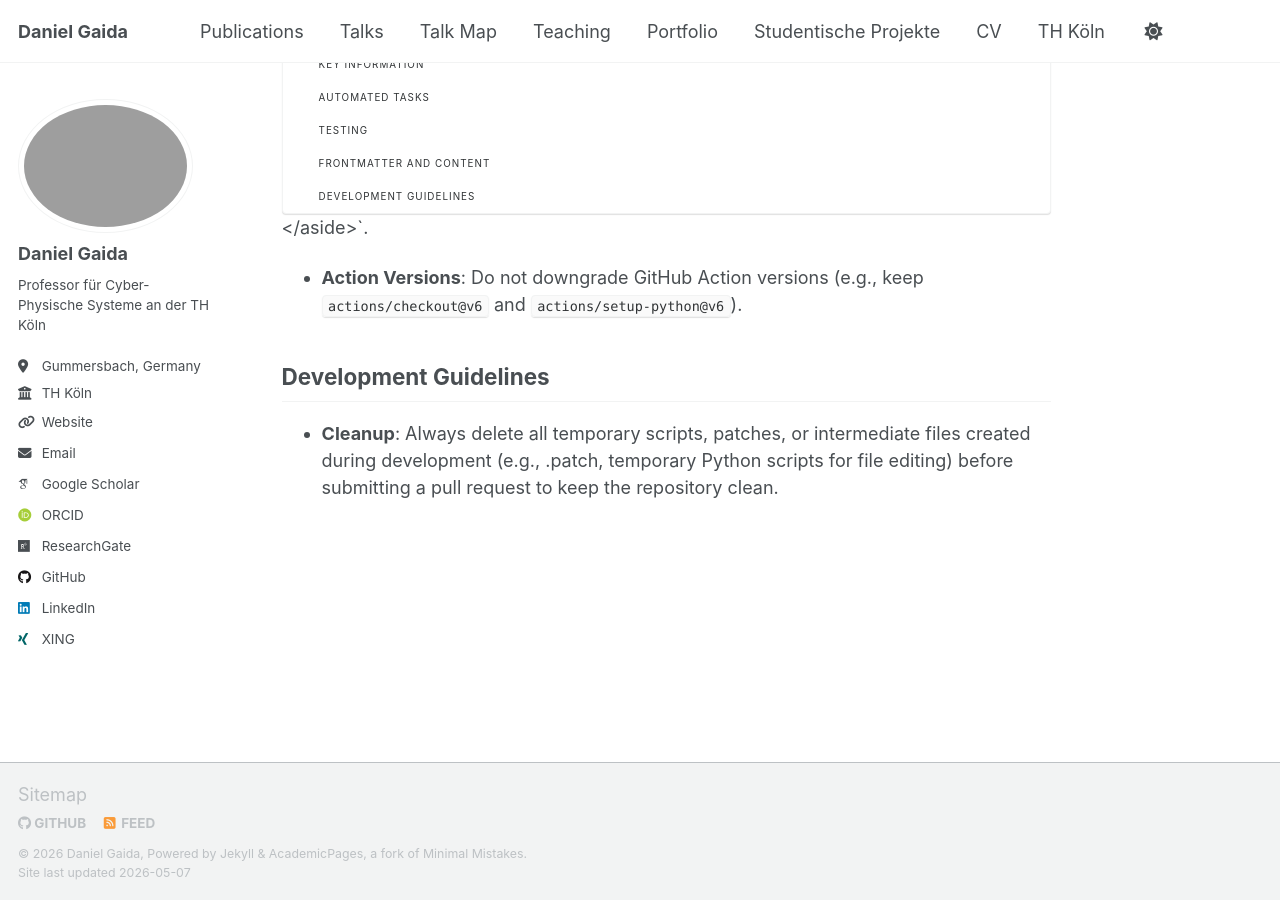
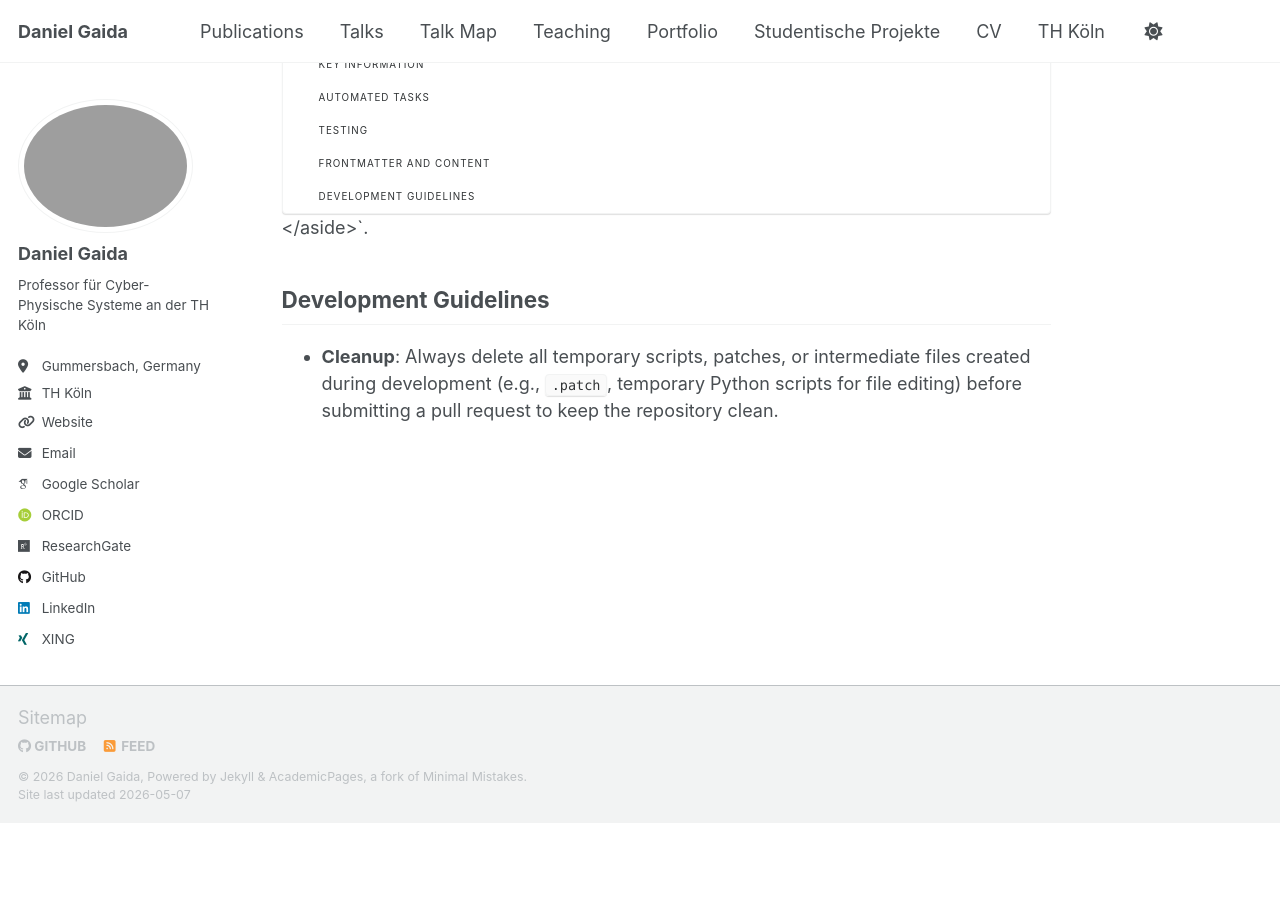
Before and after one commit to dgaida/dgaida.github.io, a Jekyll site: the page built from AGENTS.md, in a window 1280 px wide and 900 px high, scrolled down 1294 px. Built offline with Jekyll 4.4.1, drawn with Linux system fonts in a browser that asks for light colours; some web fonts are replaced; our own code applies the rules of GitHub Pages for plain Markdown files; a script that is not in the unit is left out; after the commit the page ends 2117 px from its top, so only the background shows below that.

Commit message:
update makro

```diff
--- a/AGENTS.md
+++ b/AGENTS.md
@@ -28,8 +28,7 @@ python -m pytest tests/
 - Use `.md` extension for pages to ensure TOC and Markdown tables are processed correctly.
 - YouTube videos must be embedded using `https://www.youtube.com/embed/[VIDEO_ID]`.
 - TOC can be added with `{% include toc %}`.
-- **Action Versions**: Do not downgrade GitHub Action versions (e.g., keep `actions/checkout@v6` and `actions/setup-python@v6`).
 
 ## Development Guidelines
 
-- **Cleanup**: Always delete all temporary scripts, patches, or intermediate files created during development (e.g., .patch, temporary Python scripts for file editing) before submitting a pull request to keep the repository clean.
+- **Cleanup**: Always delete all temporary scripts, patches, or intermediate files created during development (e.g., `.patch`, temporary Python scripts for file editing) before submitting a pull request to keep the repository clean.
```
Also changed, not shown: 1 other file.
